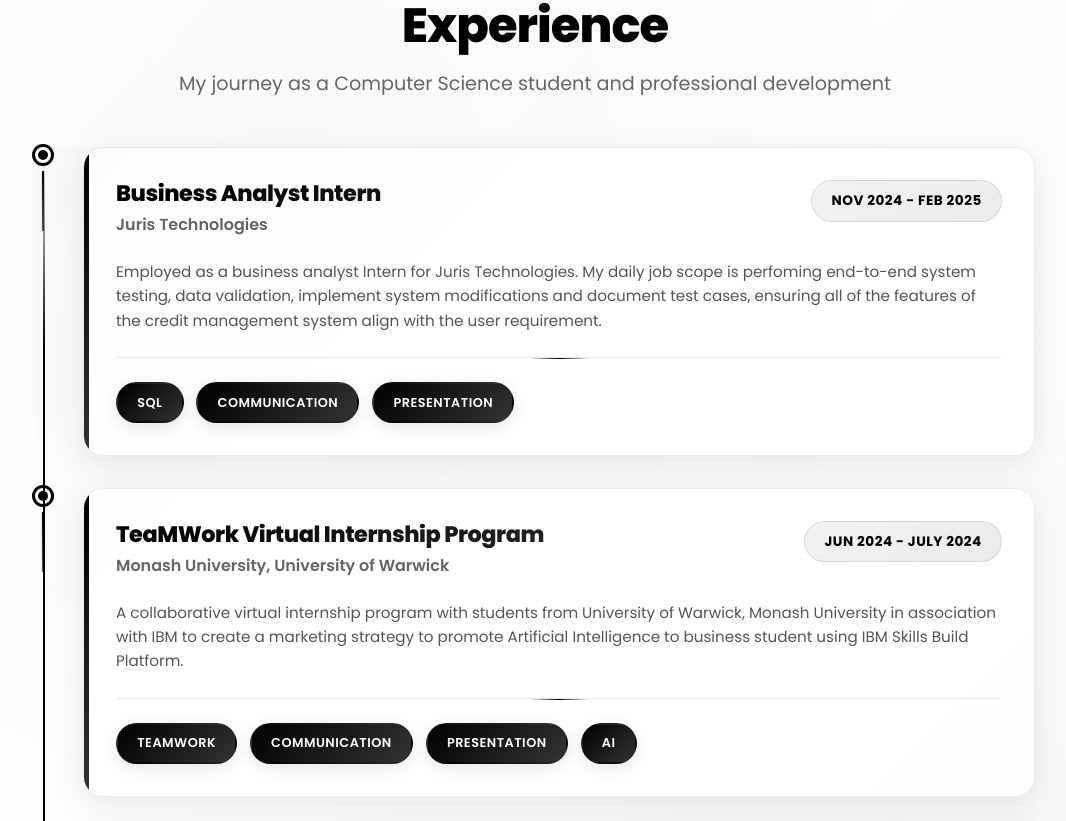
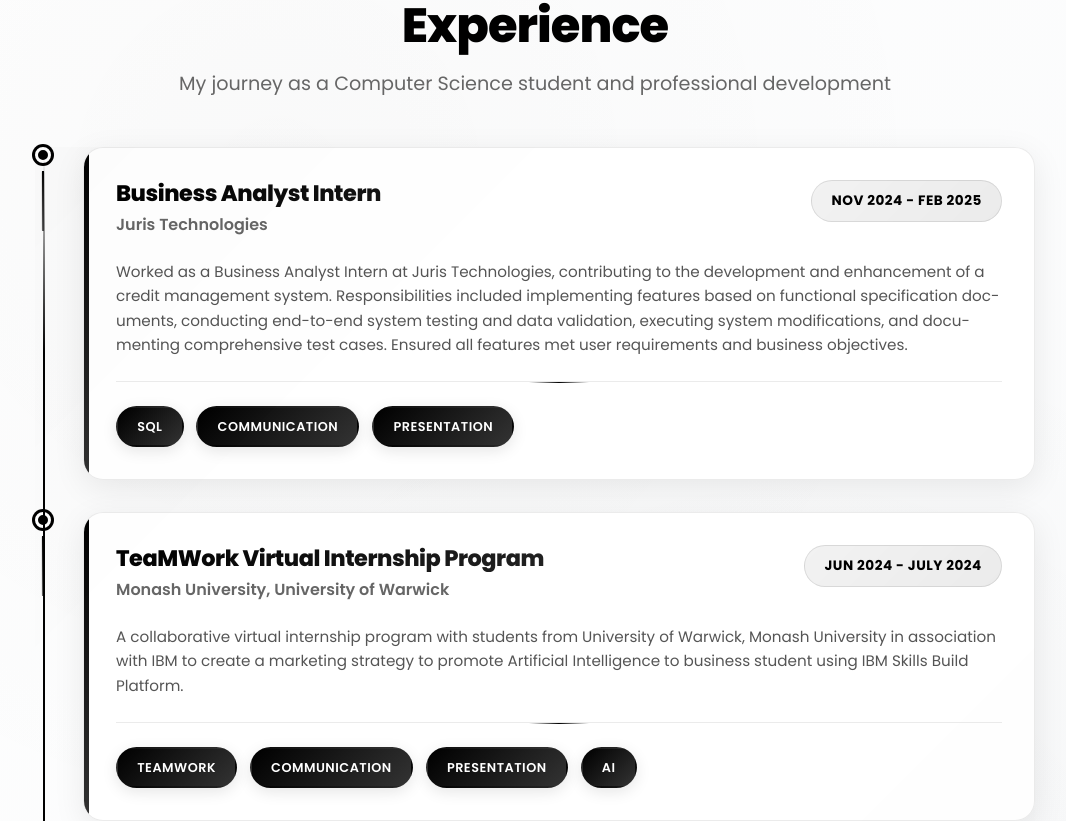
Before and after one commit to Sze-Ler-Chuah/Personal-Portfolio-Website, a React (Create React App) app: page / in a window 1280 px wide. Shown: the part 1739-2560 px from the top of the page, without its empty margins (105-1171 px from the left). Built offline with nearby package versions, Linux system fonts and the light colour scheme.

Commit message:
Update Project & Education

```diff
--- a/src/data/constants.js
+++ b/src/data/constants.js
@@ -149,7 +149,7 @@ export const Bio = {
       date: "July 2022 - July 2025",
       grade: "3.98 CGPA",
       wam : "87.656",
-      desc: "I am a recent Computer Science graduand from Monash University, having completed my studies with a CGPA of 3.98 and a WAM of 87.656. My academic focus included algorithm & data structures, data science, object oriented programming, mobile app development, big data and parallel computing.",
+      desc: "I am a recent Computer Science graduand from Monash University, having completed my studies with a CGPA of 3.973 and a WAM of 86.949. My academic focus included algorithm & data structures, data science, object oriented programming, mobile app development, big data and parallel computing.",
       degree: "Bachelor Degree of Computer Science",
     },
     {
@@ -169,7 +169,7 @@ export const Bio = {
       role: "Business Analyst Intern",
       company: "Juris Technologies",
       date:  "Nov 2024 - Feb 2025",
-      desc: "Employed as a business analyst Intern for Juris Technologies. My daily job scope is perfoming end-to-end system testing, data validation, implement system modifications and document test cases, ensuring all of the features of the credit management system align with the user requirement.",
+      desc: "Worked as a Business Analyst Intern at Juris Technologies, contributing to the development and enhancement of a credit management system. Responsibilities included implementing features based on functional specification documents, conducting end-to-end system testing and data validation, executing system modifications, and documenting comprehensive test cases. Ensured all features met user requirements and business objectives.",
       skills: ["SQL","Communication","Presentation"],
     },
     {
@@ -393,5 +393,15 @@ export const Bio = {
         category: "algorithm",
         github: "https://github.com/Sze-Ler-Chuah/FIT3155-A3"
     },
+        {
+        title: "Library Web App",
+        date: "Jul 2025 - Jun 2025",
+        description: "Learnt to create a full stack web application using React, Spring Boot and SQL. The web app allows users to search for books, borrow books, return books. The web app is built using React for the frontend, Spring Boot for the backend and SQL for the database. Learn through Udemy course.",
+        image: "https://github.com/Sze-Ler-Chuah/Personal-Portfolio-Website/blob/master/src/Image/Library_Web_App.png?raw=true",
+        tags: ["HTML", "CSS", "Typescript", "React", "Spring Boot", "SQL"],
+        category: "web app",
+        github: "https://github.com/Sze-Ler-Chuah/FIT3155-A3"
+    },
+
 
   ];
```
Also changed, not shown: src/Image/Library_Web_App.png (added).
